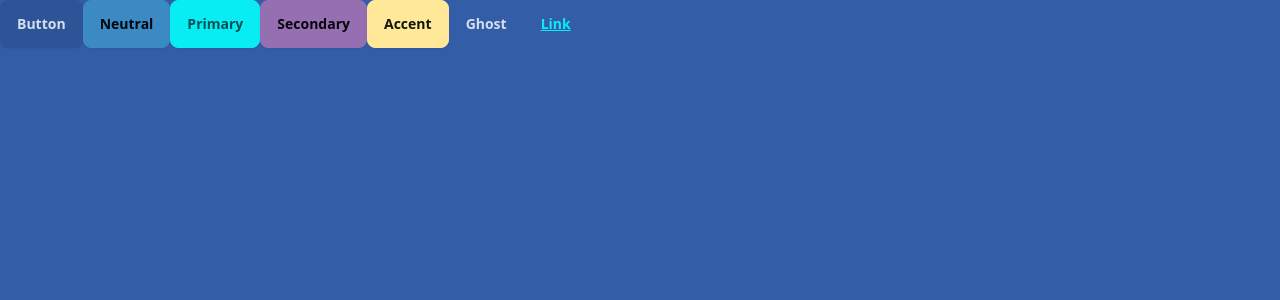
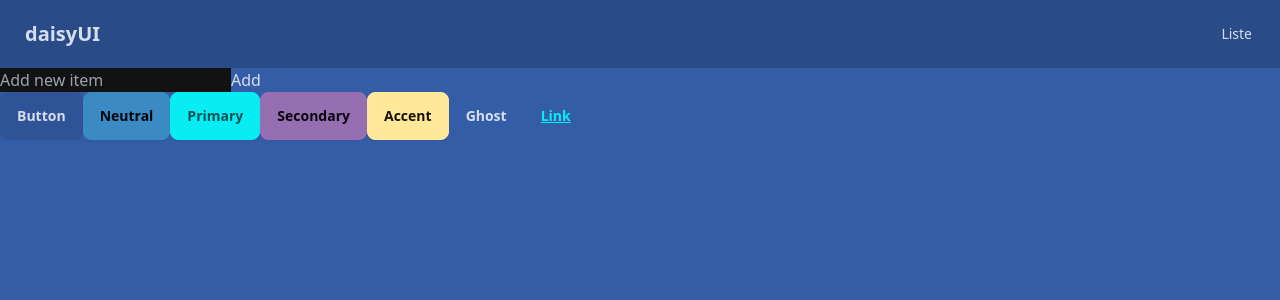
Before and after one commit to Bhacaz/tap-mots, a Vue app: page / in a window 1280 px wide. Shown: the top 300 px of the page. Built offline with nearby package versions, Linux system fonts and the light colour scheme.

Commit message:
Navbar and starting ListEditing

```diff
--- a/src/App.vue
+++ b/src/App.vue
@@ -1,8 +1,11 @@
 <script setup lang="ts">
-import HelloWorld from './components/HelloWorld.vue'
+import Navbar from "./components/Navbar.vue";
+import ListEditing from "./components/ListEditing.vue";
 </script>
 
 <template>
+  <Navbar />
+  <ListEditing items=""/>
   <button class="btn">Button</button>
   <button class="btn btn-neutral">Neutral</button>
   <button class="btn btn-primary">Primary</button>
--- a/src/components/HelloWorld.vue
+++ /dev/null
@@ -1,41 +0,0 @@
-<script setup lang="ts">
-import { ref } from 'vue'
-
-defineProps<{ msg: string }>()
-
-const count = ref(0)
-</script>
-
-<template>
-  <h1>{{ msg }}</h1>
-
-  <div class="card">
-    <button type="button" @click="count++">count is {{ count }}</button>
-    <p>
-      Edit
-      <code>components/HelloWorld.vue</code> to test HMR
-    </p>
-  </div>
-
-  <p>
-    Check out
-    <a href="https://vuejs.org/guide/quick-start.html#local" target="_blank"
-      >create-vue</a
-    >, the official Vue + Vite starter
-  </p>
-  <p>
-    Learn more about IDE Support for Vue in the
-    <a
-      href="https://vuejs.org/guide/scaling-up/tooling.html#ide-support"
-      target="_blank"
-      >Vue Docs Scaling up Guide</a
-    >.
-  </p>
-  <p class="read-the-docs">Click on the Vite and Vue logos to learn more</p>
-</template>
-
-<style scoped>
-.read-the-docs {
-  color: #888;
-}
-</style>
--- /dev/null
+++ b/src/components/ListEditing.vue
@@ -0,0 +1,44 @@
+<script setup lang="ts">
+import { ref } from 'vue';
+
+const props = defineProps<{
+  items: string[];
+}>();
+
+const newItem = ref('');
+const items = ref([...props.items]);
+
+const addItem = () => {
+  if (newItem.value.trim()) {
+    items.value.push(newItem.value.trim());
+    newItem.value = '';
+  }
+};
+
+const editItem = (index: number, newValue: string) => {
+  if (newValue.trim()) {
+    items.value[index] = newValue.trim();
+  }
+};
+
+const removeItem = (index: number) => {
+  items.value.splice(index, 1);
+};
+</script>
+
+<template>
+  <div>
+    <input v-model="newItem" placeholder="Add new item" />
+    <button @click="addItem">Add</button>
+    <ul>
+      <li v-for="(item, index) in items" :key="index">
+        <input v-model="items[index]" @blur="editItem(index, items[index])" />
+        <button @click="removeItem(index)">Remove</button>
+      </li>
+    </ul>
+  </div>
+</template>
+
+<style scoped>
+/* Add your styles here */
+</style>
--- /dev/null
+++ b/src/components/Navbar.vue
@@ -0,0 +1,20 @@
+<script setup lang="ts">
+
+</script>
+
+<template>
+  <div class="navbar bg-base-300">
+    <div class="flex-1">
+      <a class="btn btn-ghost text-xl">daisyUI</a>
+    </div>
+    <div class="flex-none">
+      <ul class="menu menu-horizontal px-1">
+        <li><a>Liste</a></li>
+      </ul>
+    </div>
+  </div>
+</template>
+
+<style scoped>
+
+</style>
```
